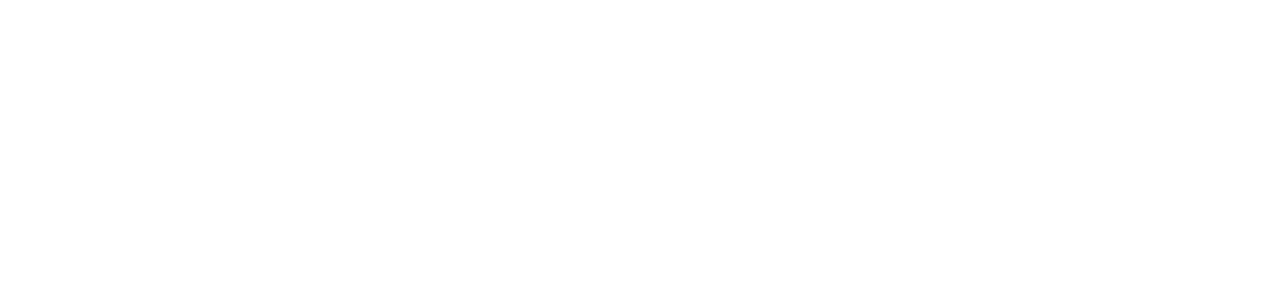
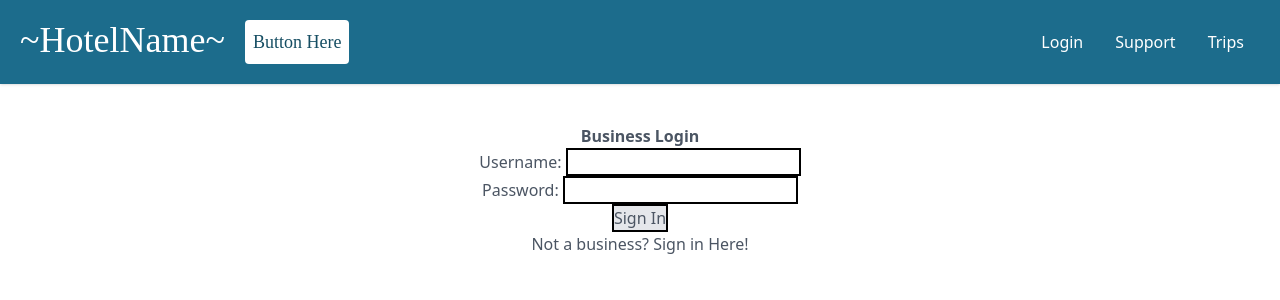
Before and after one commit to amillionhornets/hotel-website, a React (Create React App) app in the folder client/: page /BusinessSignIn in a window 1280 px wide. Before the commit this address had no page. Shown: the top 300 px of the page. Built offline with nearby package versions, Linux system fonts and the light colour scheme.

Commit message:
Business Login

```diff
--- a/client/src/App.js
+++ b/client/src/App.js
@@ -4,7 +4,7 @@
 import { BrowserRouter as Router, Route, Routes } from "react-router-dom"
 import Navbar from './Navbar';
 import Booking from './Booking';
-
+import BusinessSignIn from './BusinessSignIn';
 function App() {
  return (
     <div className="App">
@@ -15,6 +15,7 @@
           <Route path="/Login" element={<Login />} />
           <Route path="/Signup" element={<Signup />} />
           <Route path="/Booking" element={<Booking />} />
+          <Route path="/BusinessSignIn" element={<BusinessSignIn />} />
         </Routes>
       </Router>
     </div>
--- /dev/null
+++ b/client/src/BusinessSignIn.js
@@ -0,0 +1,38 @@
+import React, {useState} from 'react';
+import Navbar from './Navbar';
+
+function BusinessSignIn() {
+      // var loginAttempt = [];
+  const [data, setData] = useState([{}])
+  // Sends the username and password entered to the server and returns a bool to see if the login is valid
+  function canLogin(){
+    let username = document.getElementById("name").value;
+    let password = document.getElementById("pass").value;
+    let dataUser = {"username": ""+ username +"","password": ""+password+""}
+    let bodyObj = JSON.stringify(dataUser,null, 4)
+    console.log(test)
+    fetch("/login",{
+      method:"POST",
+      body: bodyObj
+    }
+    ).then(
+      res => res.json()
+      ).then(
+        data => {
+          setData(data)
+        }
+        )}
+  return (
+    <main className="text-gray-600 text-center">
+    <Navbar/>
+    <p className="pt-10 font-bold">Business Login</p>
+    <label>Username: <input type="text" id="name" className="border-2 border-black"/></label><br></br>
+    <label>Password: <input type="text" id="pass" className="border-2 border-black"/></label><br></br>
+    <button onClick={canLogin} className="border-2 bg-gray-200 border-black">Sign In</button> <br></br>
+    <span>
+      <a href="businessSignIn">Not a business? Sign in Here!</a>
+    </span>
+  </main>
+  )
+}
+export default BusinessSignIn
--- a/client/src/Login.js
+++ b/client/src/Login.js
@@ -9,7 +9,6 @@
   function canLogin(){
     let username = document.getElementById("name").value;
     let password = document.getElementById("pass").value;
-
     let dataUser = {"username": ""+ username +"","password": ""+password+""}
     let bodyObj = JSON.stringify(dataUser,null, 4)
     console.log(test)
@@ -44,9 +43,12 @@
           <p className="pt-10 font-bold">Login</p>
           <label>Username: <input type="text" id="name" className="border-2 border-black"/></label><br></br>
           <label>Password: <input type="text" id="pass" className="border-2 border-black"/></label><br></br>
-          <button onClick={canLogin} className="border-2 bg-gray-200 border-black">Sign In</button>
+          <button onClick={canLogin} className="border-2 bg-gray-200 border-black">Sign In</button> <br></br>
+          <span>
+            <a href="businessSignIn">Are you a business? Sign in Here!</a>
+          </span>
         </main>
-        <div>
+        {/* <div>
       {(typeof data.canLogin === 'undefined') ? (
         <p>Loading...</p>
       ) : (
@@ -54,7 +56,7 @@
           <p key={i}>{user}</p>
         ))
       )}
-    </div>
+    </div> */}
       </>
   );
 }
```
Also changed, not shown: 2 other files (tests, documents, lock files or other folders).
